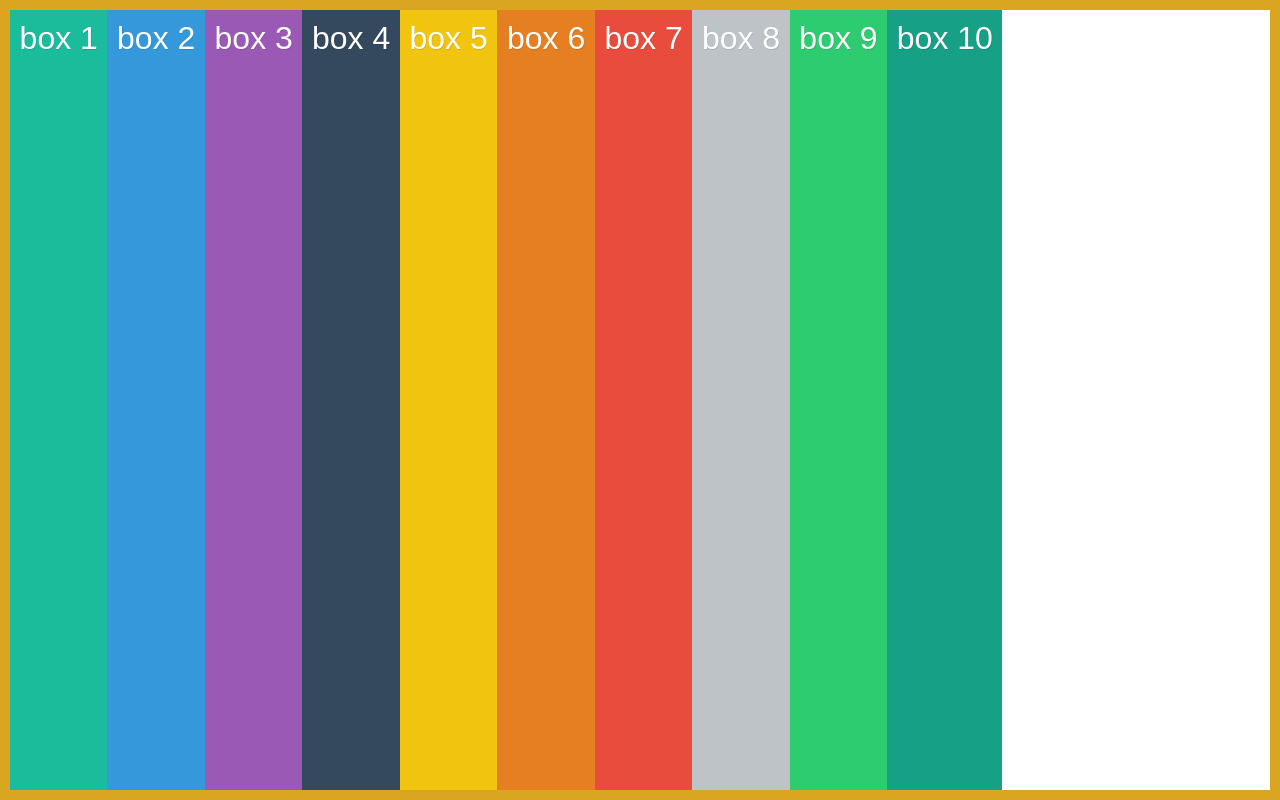
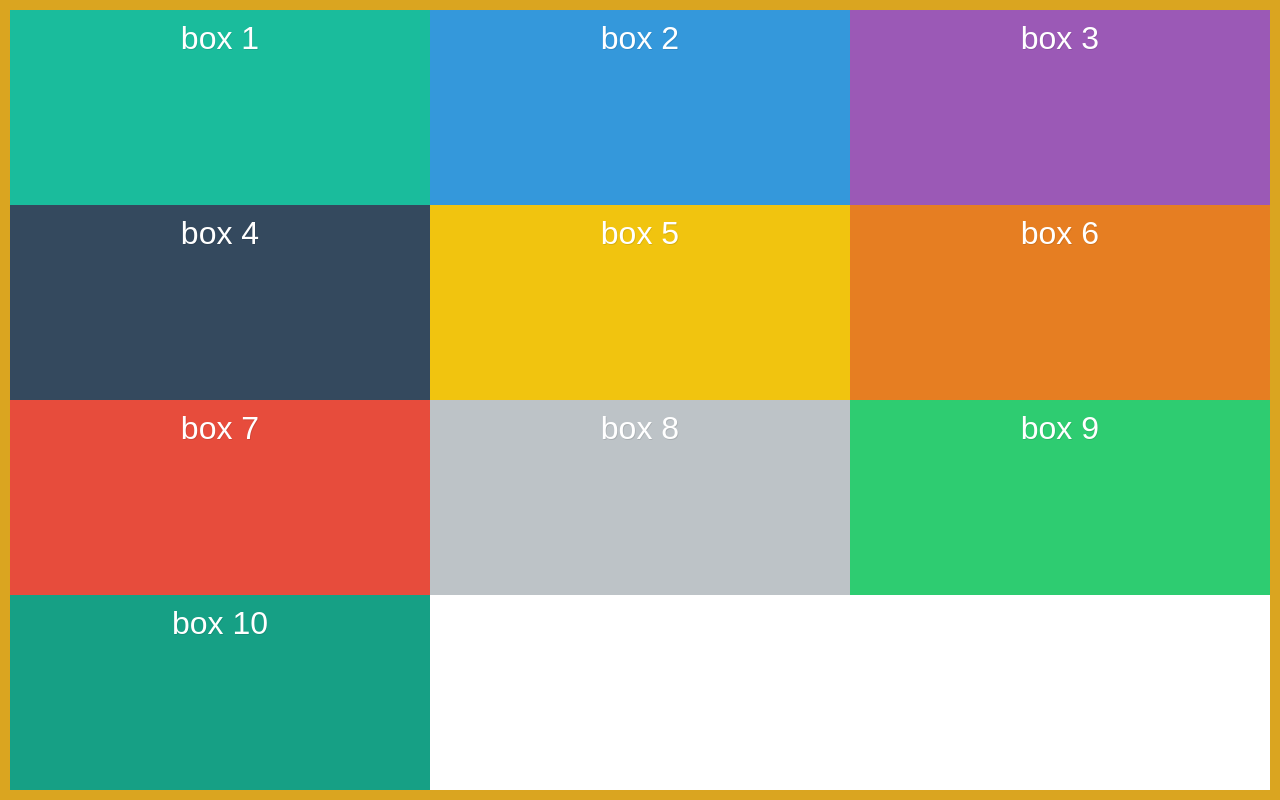
Before and after one commit to leanhvu21042001/css-flexbox, a website built with Parcel: page index.html in a window 1280 px wide. Built offline with nearby package versions, Linux system fonts and the light colour scheme.

Commit message:
Wrapping elements

```diff
--- a/style.css
+++ b/style.css
@@ -50,7 +50,12 @@
 .container {
   display: flex;
   flex-direction: row;
+  flex-wrap: wrap;
 
   min-height: 100vh;
   border: 10px solid goldenrod;
 }
+
+.box {
+  width: 33.33%;
+}
```
